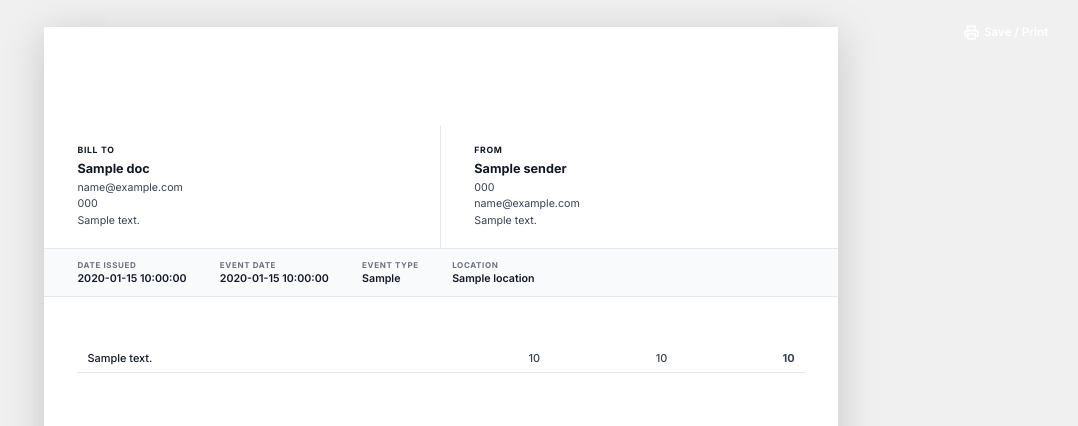
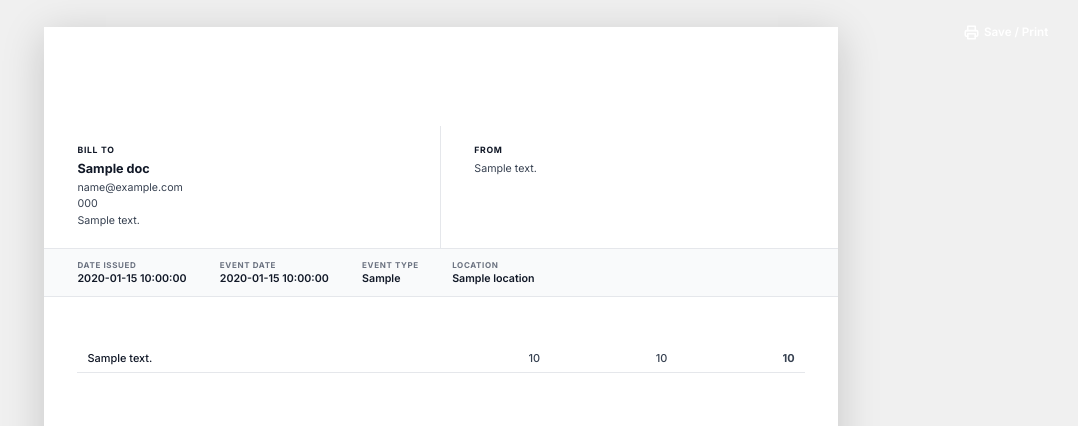
Before and after one commit to groovemarketinguk44-wq/nowdj, a FastAPI app: template templates/doc_print.html in a window 1280 px wide. Shown: the top 426 px of the page, without its empty margins (199-1277 px from the left). Run offline with FastAPI, Linux system fonts and the light colour scheme; the template is opened without the code that fills it: most values are stand-ins (such as "Sample title", 1, 10 or a date in 2020); a database or web service that is not in the repository returns one stand-in record (values such as "Sample title"); some libraries are stand-ins or nearby versions.

Commit message:
Fix doc print: FROM shows address only, logo uses white background not invert filter
- FROM section now renders just the address field (user includes company name as first line)
- Removed separate name/phone/email rendering that caused duplication
- Logo: replace brightness(0) invert(1) filter with white background pill — shows real logo colours

Co-Authored-By: Claude Sonnet 4.6 <noreply@anthropic.com>

```diff
--- a/templates/doc_print.html
+++ b/templates/doc_print.html
@@ -108,10 +108,12 @@
       letter-spacing: 0.04em;
     }
     .doc-header-logo img {
-      max-height: 52px;
-      max-width: 160px;
+      max-height: 56px;
+      max-width: 170px;
       object-fit: contain;
-      filter: brightness(0) invert(1);
+      background: rgba(255,255,255,0.95);
+      border-radius: 6px;
+      padding: 5px 10px;
     }
     .doc-header-logo .company-name-text {
       font-size: 1.15rem;
@@ -352,20 +354,12 @@
     </div>
     <div class="doc-meta-col">
       <div class="doc-meta-label">From</div>
-      {% if doc.sender and doc.sender.name %}
-        <div class="doc-meta-name">{{ doc.sender.name }}</div>
-        <div class="doc-meta-detail">{% if doc.sender.phone %}{{ doc.sender.phone }}
-{% endif %}{% if doc.sender.email %}{{ doc.sender.email }}
-{% endif %}{% if doc.sender.address %}{{ doc.sender.address }}{% endif %}{% if doc.doc_type == 'invoice' and settings.banking %}
-
-{{ settings.banking }}{% endif %}</div>
-      {% else %}
-        {% if settings.company_name %}
-          <div class="doc-meta-name">{{ settings.company_name }}</div>
-        {% endif %}
-        <div class="doc-meta-detail">{% if settings.company_address %}{{ settings.company_address }}{% endif %}{% if doc.doc_type == 'invoice' and settings.banking %}
-
-{{ settings.banking }}{% endif %}</div>
+      {% set from_address = (doc.sender.address if doc.sender else None) or settings.company_address %}
+      {% if from_address %}
+        <div class="doc-meta-detail">{{ from_address }}</div>
+      {% endif %}
+      {% if doc.doc_type == 'invoice' and settings.banking %}
+        <div class="doc-meta-detail" style="margin-top:0.75rem">{{ settings.banking }}</div>
       {% endif %}
     </div>
   </div>
```
